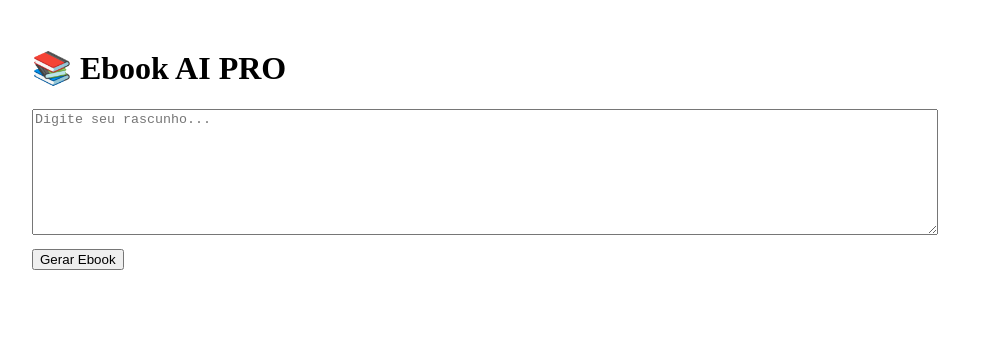
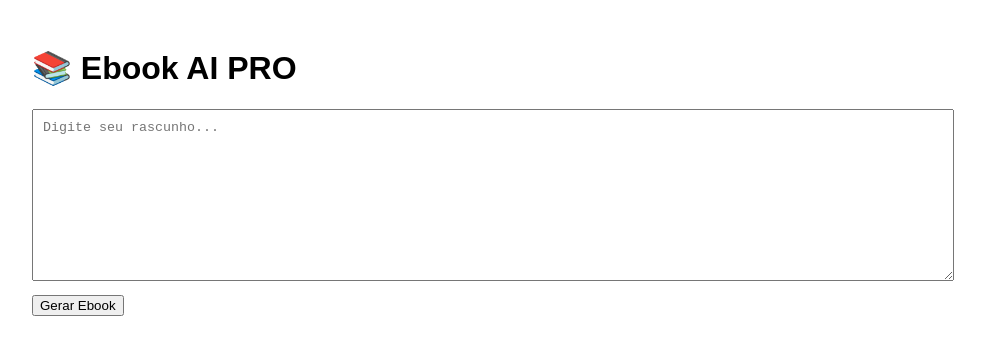
Before and after one commit to RafaelPersano/ebook-ai-proV1, a Next.js app: page / in a window 1280 px wide. Shown: the top 354 px of the page, without its empty margins (158-1143 px from the left). Built offline with nearby package versions, Linux system fonts and the light colour scheme.

Commit message:
fix fetch json

```diff
--- a/app/page.tsx
+++ b/app/page.tsx
@@ -10,23 +10,45 @@ export default function Home() {
   const generateEbook = async () => {
     setLoading(true);
 
-    const res = await fetch("/api/generate", {
-      method: "POST",
-      body: JSON.stringify({ draft }),
-    });
+    try {
+      const res = await fetch("/api/generate", {
+        method: "POST",
 
-    const data = await res.json();
-    setEbook(data.ebook);
+        // 🔥 ESSENCIAL
+        headers: {
+          "Content-Type": "application/json",
+        },
+
+        body: JSON.stringify({
+          draft: draft,
+        }),
+      });
+
+      const data = await res.json();
+
+      console.log("Resposta API:", data);
+
+      if (data.ebook) {
+        setEbook(data.ebook);
+      } else {
+        alert("Erro ao gerar ebook");
+      }
+
+    } catch (error) {
+      console.error(error);
+      alert("Erro na requisição");
+    }
+
     setLoading(false);
   };
 
   const downloadPDF = async () => {
-    // 👇 GARANTE que roda só no browser
     if (typeof window === "undefined") return;
 
     const html2pdf = (await import("html2pdf.js")).default;
 
     const element = document.getElementById("ebook");
+
     if (!element) return;
 
     html2pdf()
@@ -40,24 +62,37 @@ export default function Home() {
   };
 
   return (
-    <main style={{ maxWidth: 900, margin: "auto", padding: 20 }}>
+    <main
+      style={{
+        maxWidth: 900,
+        margin: "auto",
+        padding: 20,
+        fontFamily: "Arial",
+      }}
+    >
       <h1>📚 Ebook AI PRO</h1>
 
       <textarea
         value={draft}
         onChange={(e) => setDraft(e.target.value)}
         placeholder="Digite seu rascunho..."
-        rows={8}
-        style={{ width: "100%", marginBottom: 10 }}
+        rows={10}
+        style={{
+          width: "100%",
+          padding: 10,
+          marginBottom: 10,
+        }}
       />
 
-      <button onClick={generateEbook} style={{ marginBottom: 10 }}>
+      <button onClick={generateEbook}>
         {loading ? "Gerando..." : "Gerar Ebook"}
       </button>
 
       {ebook && (
         <>
-          <button onClick={downloadPDF}>📄 Baixar PDF</button>
+          <button onClick={downloadPDF}>
+            📄 Baixar PDF
+          </button>
 
           <div
             id="ebook"
@@ -67,7 +102,9 @@ export default function Home() {
               marginTop: 20,
               borderRadius: 8,
             }}
-            dangerouslySetInnerHTML={{ __html: ebook }}
+            dangerouslySetInnerHTML={{
+              __html: ebook,
+            }}
           />
         </>
       )}
```
